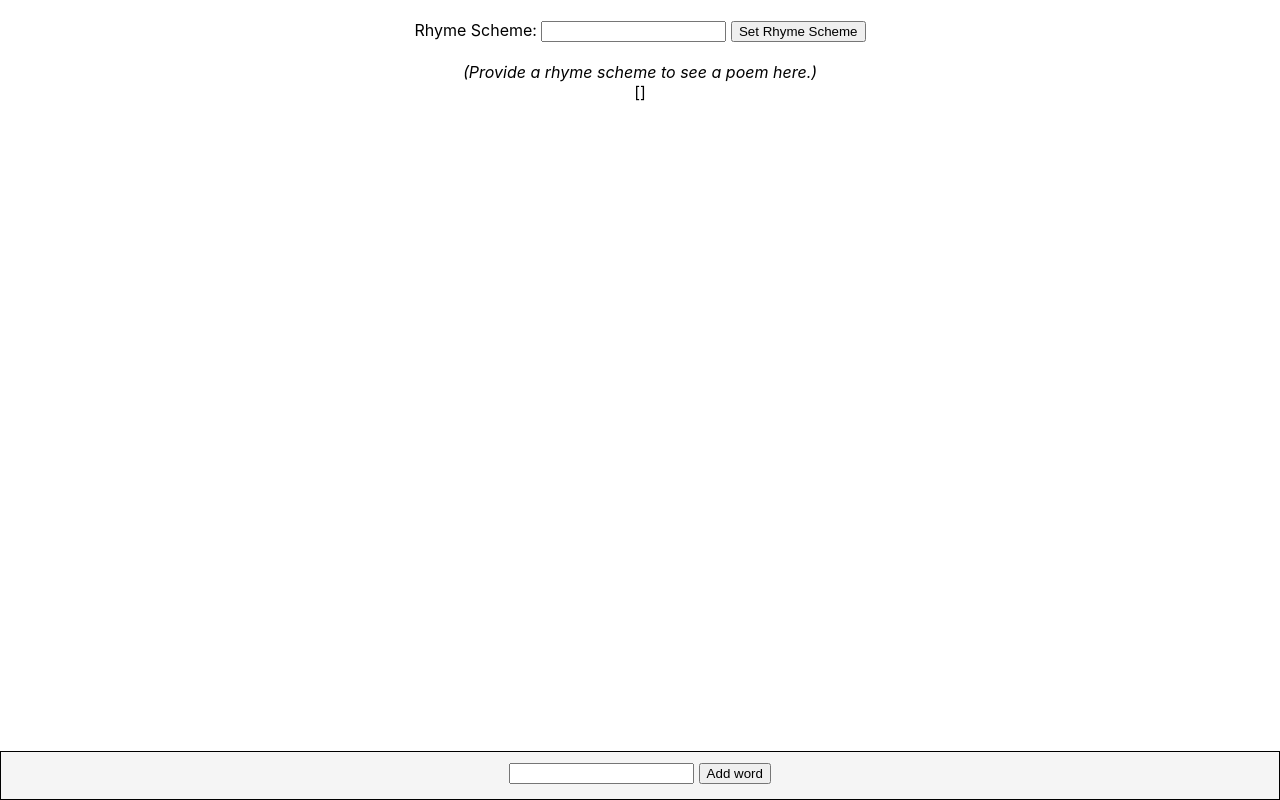
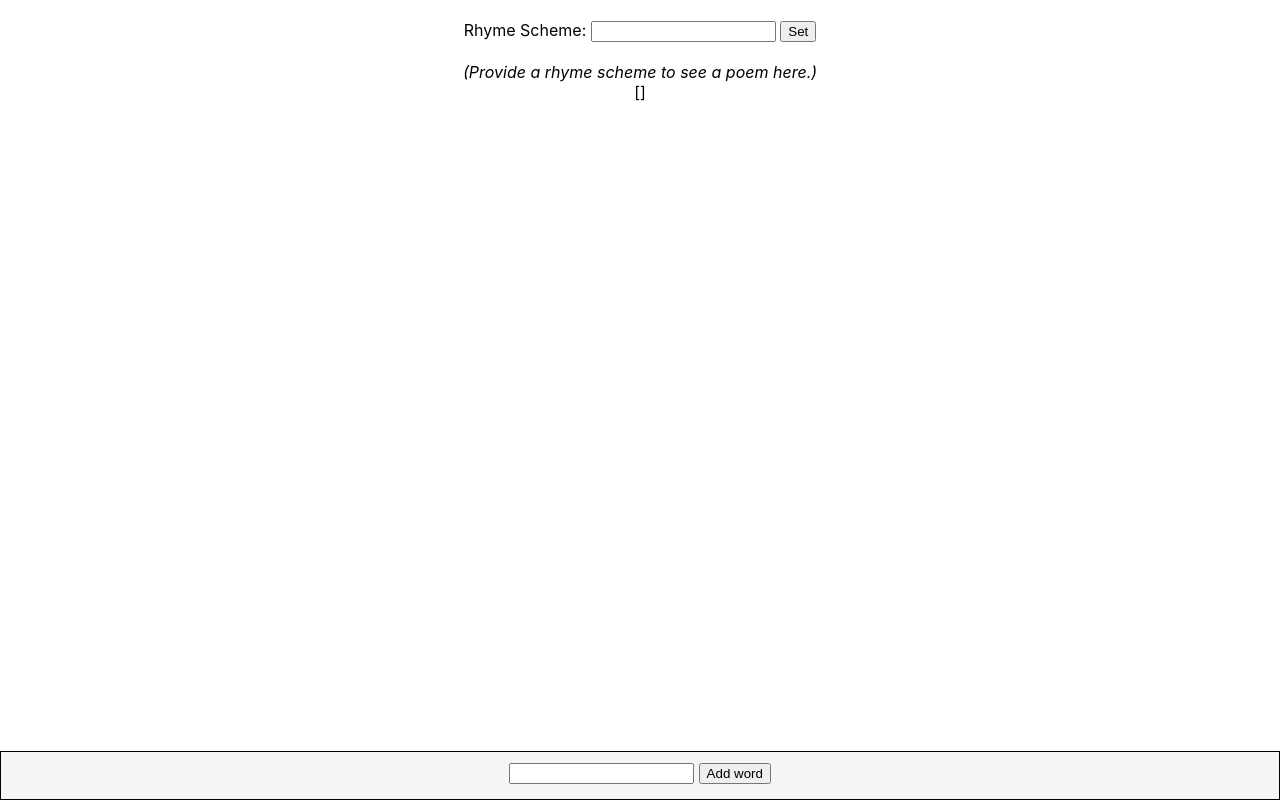
Before and after one commit to theredwillow/poem-generator, a React (Create React App) app: page / in a window 1280 px wide. Built offline with nearby package versions, Linux system fonts and the light colour scheme.

Commit message:
Clearer copy for rhyme scheme set buttons

```diff
--- a/src/Poem/SchemeSelector/index.jsx
+++ b/src/Poem/SchemeSelector/index.jsx
@@ -19,7 +19,7 @@ const SchemeSelector = () => {
   };
 
   const enterEditMode = () => {
-    const isSure = window.confirm("Are you sure you want to edit the rhyme scheme? You could lose some of your work.");
+    const isSure = window.confirm("Are you sure you want to edit the rhyme scheme? You will be undoing all of your work.");
     if (isSure) {
       setEditMode(true);
     }
@@ -35,10 +35,9 @@ const SchemeSelector = () => {
           name="name"
           value={typed}
           onChange={(e) => setTyped(e.target.value.toUpperCase())}
+          onKeyPress={(e) => { if (e.key === "Enter") handleClick(); } }
         />&nbsp;
-        <button onClick={handleClick}>
-          Set Rhyme Scheme
-        </button>
+        <button onClick={handleClick}>Set</button>
       </label><br/>
       <div id="scheme-warning" hidden={(typed === validRhymeScheme)}>
         ^^^ This rhyme scheme is invalid, it will be converted to <b>"{validRhymeScheme}"</b>
@@ -52,7 +51,7 @@ const SchemeSelector = () => {
     <div>
       Rhyme Scheme: {validRhymeScheme}&nbsp;
       <button onClick={() => enterEditMode()}>
-        Edit
+        Reset
       </button>
     </div>
   );
```
